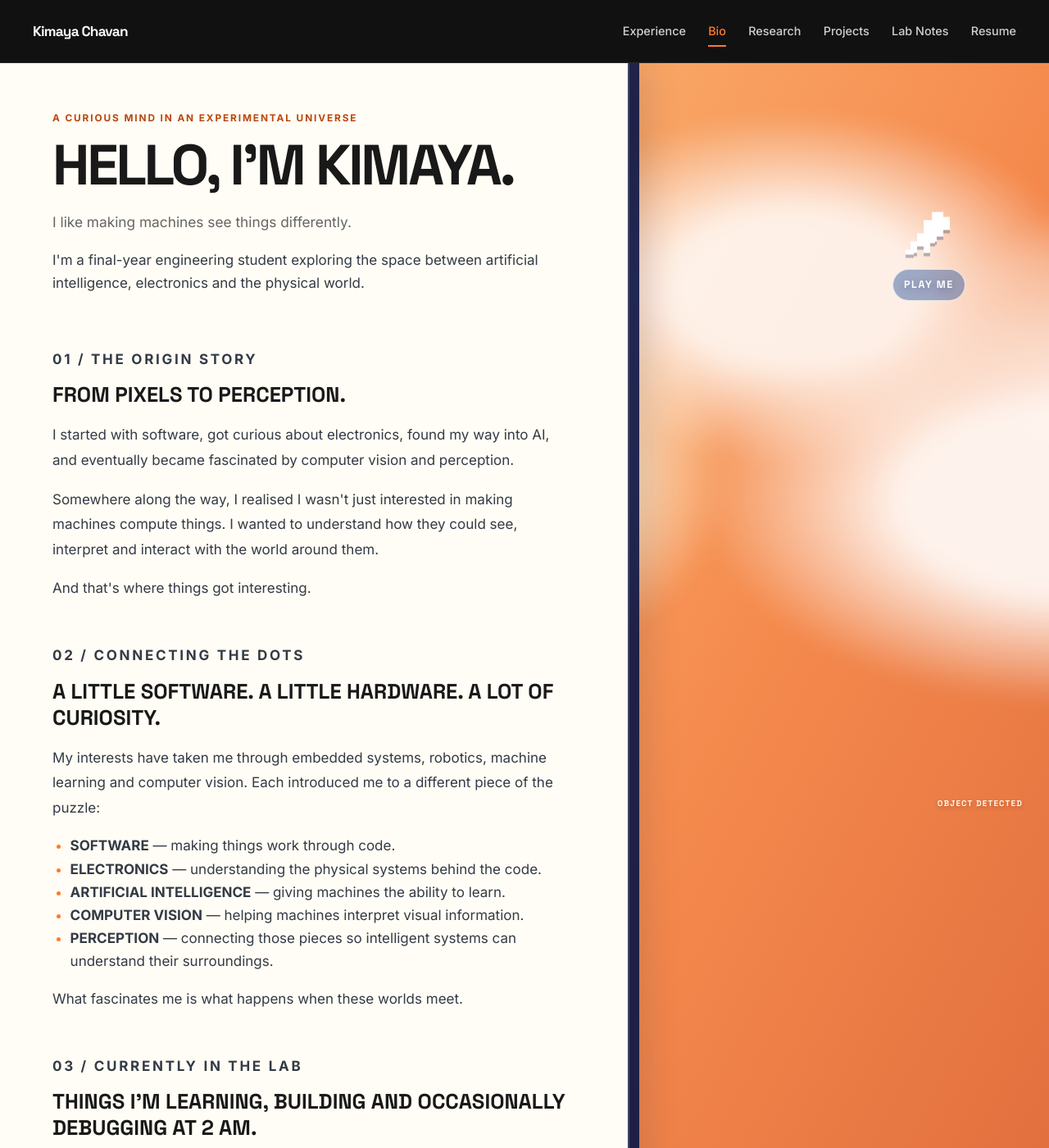
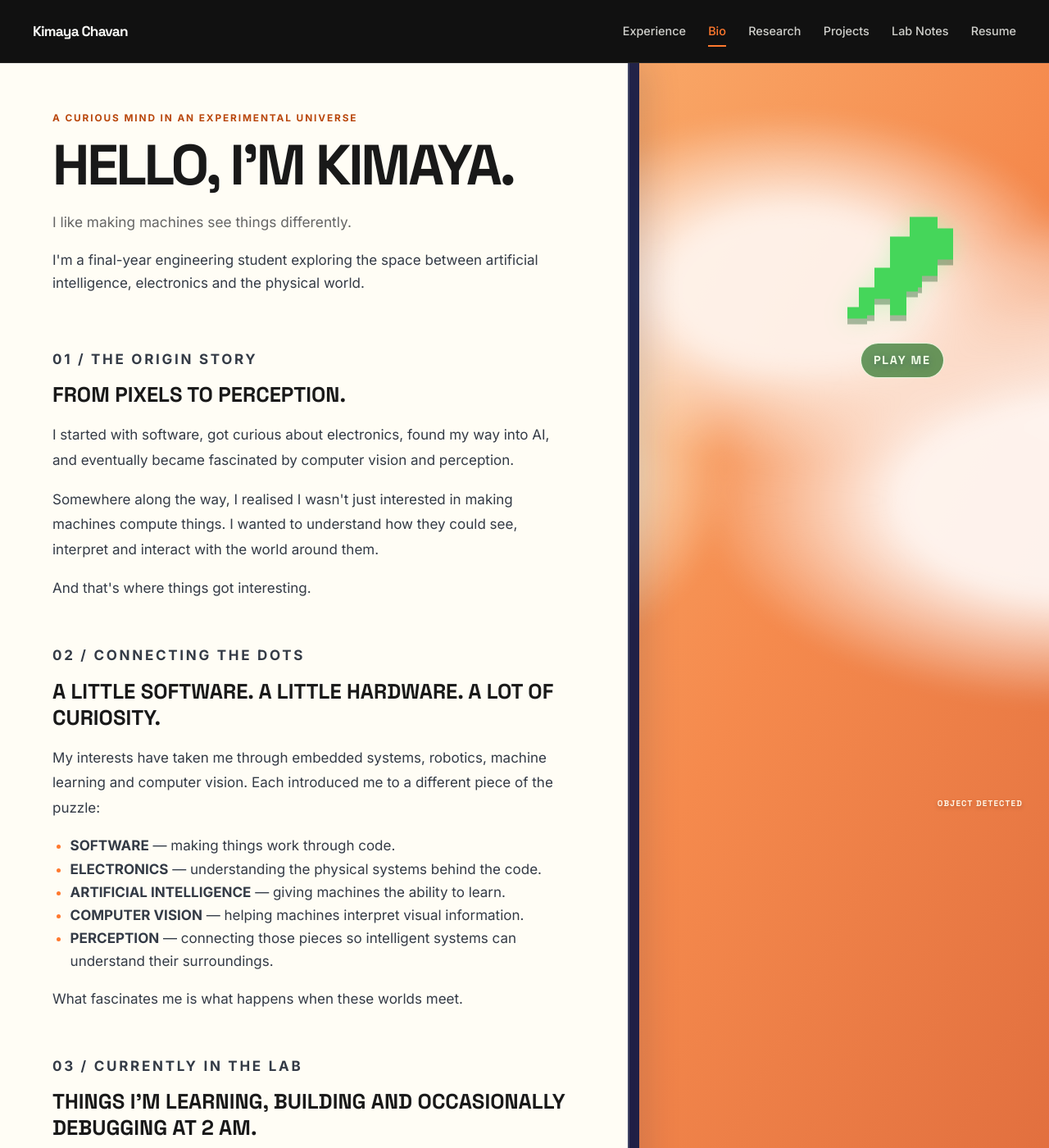
Before and after one commit to kimiko-11/kimiko-11, a Jekyll site: the page built from _pages/bio.md, in a window 1280 px wide and 1400 px high. Shown: the whole window at 82% size. Built offline with Jekyll 4.4.1, drawn with Linux system fonts in a browser that asks for light colours.

Commit message:
Make Dino Game icon larger and green

```diff
--- a/assets/css/kimaya.css
+++ b/assets/css/kimaya.css
@@ -1401,27 +1401,28 @@ h1, h2, h3, h4,
   flex-direction: column;
   align-items: center;
   gap: 7px;
-  color: #fff;
+  color: #f4ffe9;
   text-decoration: none;
   font-family: "Space Grotesk", sans-serif;
-  font-size: .78rem;
+  font-size: .9rem;
   font-weight: 800;
   letter-spacing: .12em;
   text-shadow: 0 2px 8px rgba(0,35,100,.35);
   transition: transform .2s ease;
 }
 .kc-dino-link__icon {
-  width: clamp(48px, 5vw, 68px);
-  height: clamp(48px, 5vw, 68px);
+  width: clamp(104px, 12vw, 168px);
+  height: clamp(104px, 12vw, 168px);
   image-rendering: pixelated;
-  filter: drop-shadow(0 4px 0 rgba(0,25,80,.28));
+  color: #45d65a;
+  filter: drop-shadow(0 7px 0 rgba(20, 75, 30, .35)) drop-shadow(0 0 14px rgba(88, 255, 113, .25));
   animation: kc-dino-beep 1.2s steps(2, end) infinite;
 }
 .kc-dino-link span {
-  padding: 8px 13px;
-  border: 1px solid rgba(255,255,255,.75);
+  padding: 9px 15px;
+  border: 1px solid rgba(245,255,233,.9);
   border-radius: 999px;
-  background: rgba(5,57,145,.38);
+  background: rgba(47, 119, 45, .72);
 }
 .kc-dino-link:hover,
 .kc-dino-link:focus-visible { transform: translateY(-4px) scale(1.04); color: #fff7b5; }
@@ -1458,7 +1459,7 @@ h1, h2, h3, h4,
     margin: 18px 20px 18px auto;
     flex-direction: row;
   }
-  .kc-dino-link__icon { width: 42px; height: 42px; }
+  .kc-dino-link__icon { width: 76px; height: 76px; }
 }
 @media (prefers-reduced-motion: reduce) {
   .kc-page--bio::before, .kc-page--bio::after, .kc-dino-link__icon, .kc-vision-doodles__art { animation: none !important; }
```
